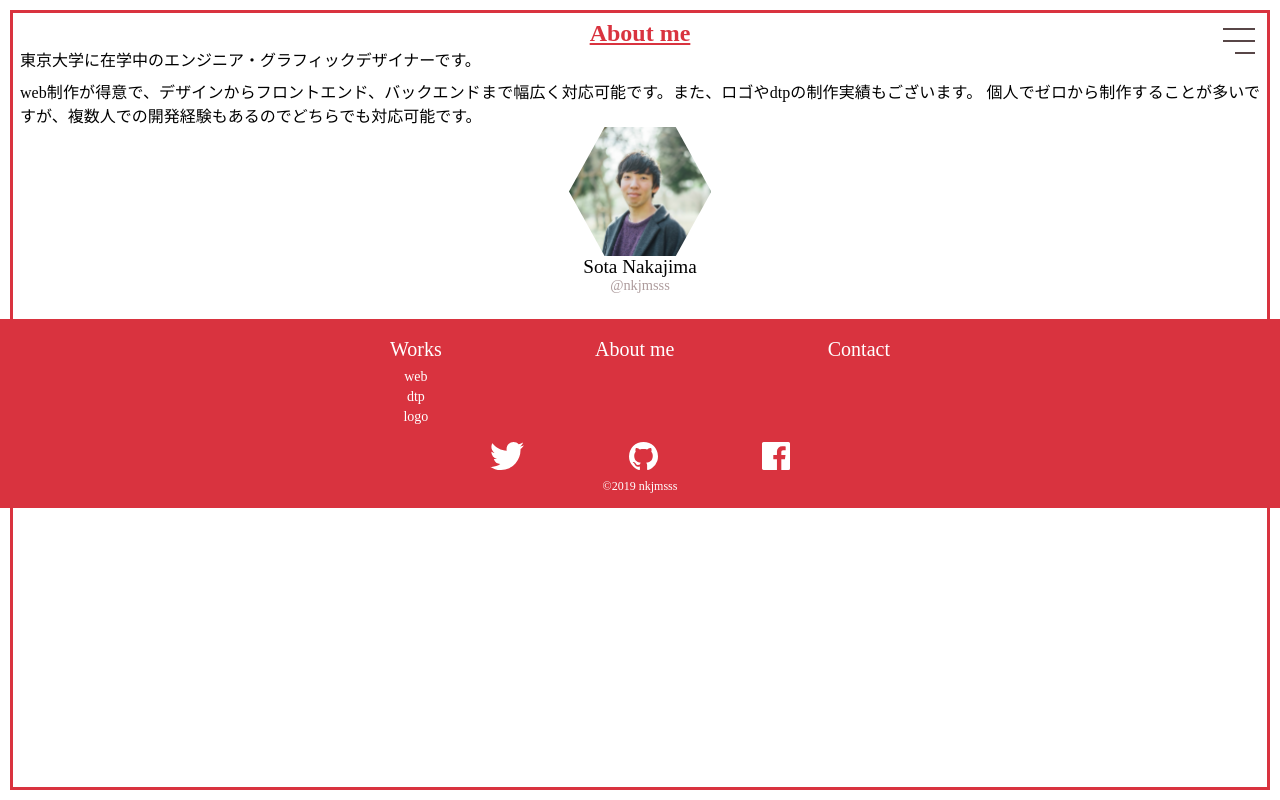
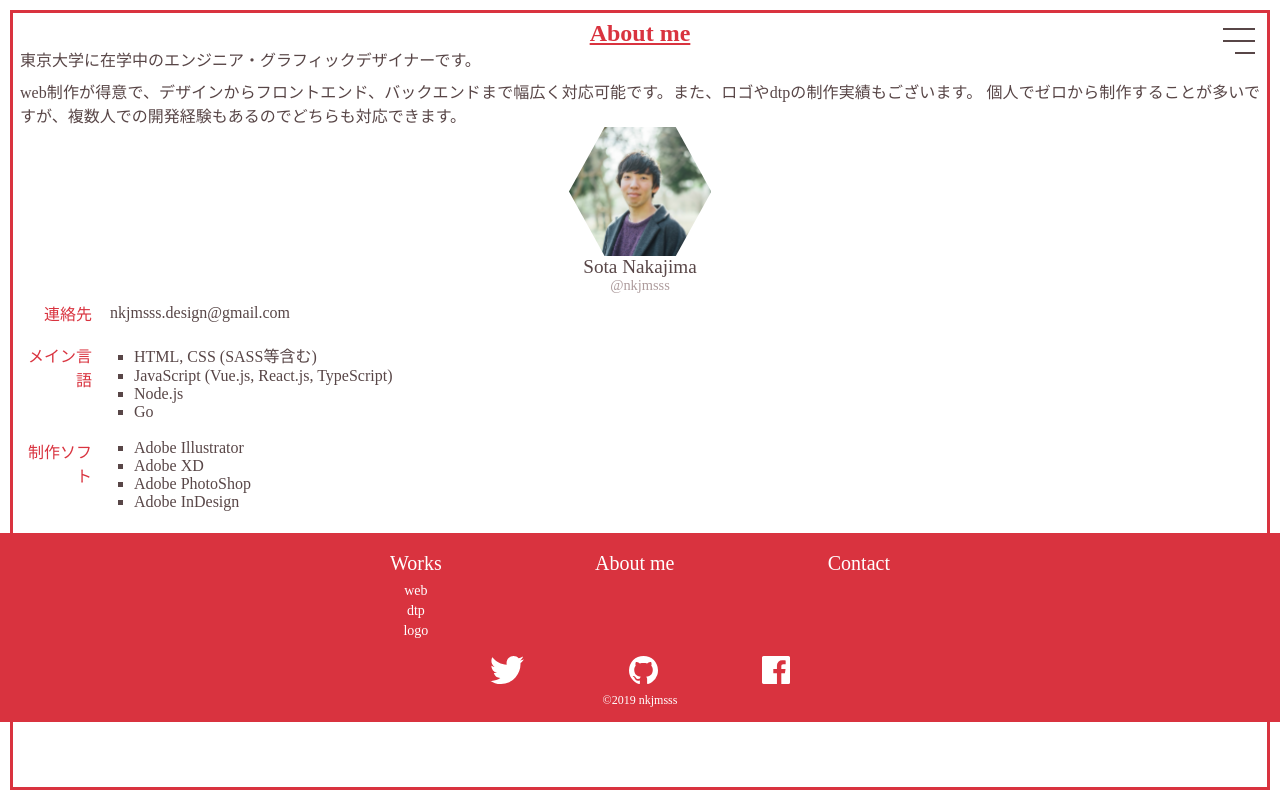
Before and after one commit to nkjmsss/portfolio, a Nuxt app in the folder src/: page /about in a window 1280 px wide. Built offline with nearby package versions, Linux system fonts and the light colour scheme.

Commit message:
add: table

```diff
--- /dev/null
+++ b/src/components/about/table.vue
@@ -0,0 +1,63 @@
+<template lang="pug">
+  table
+    tbody
+      tr.table__row
+        th.table__heading 連絡先
+        td.table__item nkjmsss.design@gmail.com
+      tr.table__row
+        th.table__heading メイン言語
+        td.table__item
+          ul.table-list
+            li.table-list__item HTML, CSS (SASS等含む)
+            li.table-list__item JavaScript (Vue.js, React.js, TypeScript)
+            li.table-list__item Node.js
+            li.table-list__item Go
+      tr.table__row
+        th.table__heading 制作ソフト
+        td.table__item
+          ul.table-list
+            li.table-list__item Adobe Illustrator
+            li.table-list__item Adobe XD
+            li.table-list__item Adobe PhotoShop
+            li.table-list__item Adobe InDesign
+</template>
+
+<script>
+export default {
+  name: 'VTable',
+}
+</script>
+
+<style lang="scss" scoped>
+.table {
+  &__row {
+    & + & {
+      & > * {
+        padding-top: 1rem;
+      }
+    }
+  }
+
+  &__heading {
+    color: $primary;
+    font-weight: normal;
+    width: 70px;
+    vertical-align: top;
+    text-align: right;
+  }
+
+  &__item {
+    padding-left: 1em;
+  }
+}
+
+.table-list {
+  list-style-type: square;
+  padding-left: 1.5em;
+}
+
+.caption {
+  font-size: 0.8em;
+  margin-top: 0.3rem;
+}
+</style>
--- a/src/layouts/default.vue
+++ b/src/layouts/default.vue
@@ -27,6 +27,7 @@ export default {
 <style lang="scss" scoped>
 .layput--default {
   font-family: $sans;
+  color: $black;
 }
 
 main {
--- a/src/pages/about.vue
+++ b/src/pages/about.vue
@@ -4,19 +4,22 @@
     p 東京大学に在学中のエンジニア・グラフィックデザイナーです。
     p
       | web制作が得意で、デザインからフロントエンド、バックエンドまで幅広く対応可能です。また、ロゴやdtpの制作実績もございます。
-      | 個人でゼロから制作することが多いですが、複数人での開発経験もあるのでどちらでも対応可能です。
+      | 個人でゼロから制作することが多いですが、複数人での開発経験もあるのでどちらも対応できます。
     v-profile
+    v-table
 </template>
 
 <script>
 import vH1 from '~/components/slot/h1'
 import vProfile from '~/components/about/profile'
+import vTable from '~/components/about/table'
 
 export default {
   name: 'AboutMe',
   components: {
     vH1,
     vProfile,
+    vTable,
   },
 }
 </script>
```
